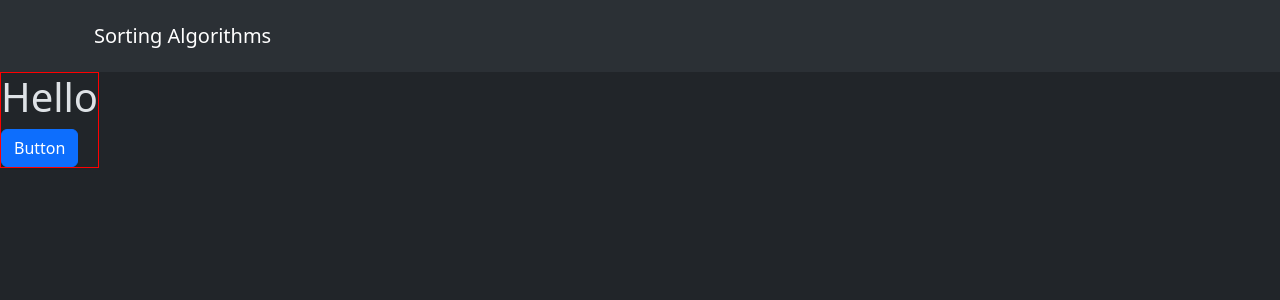
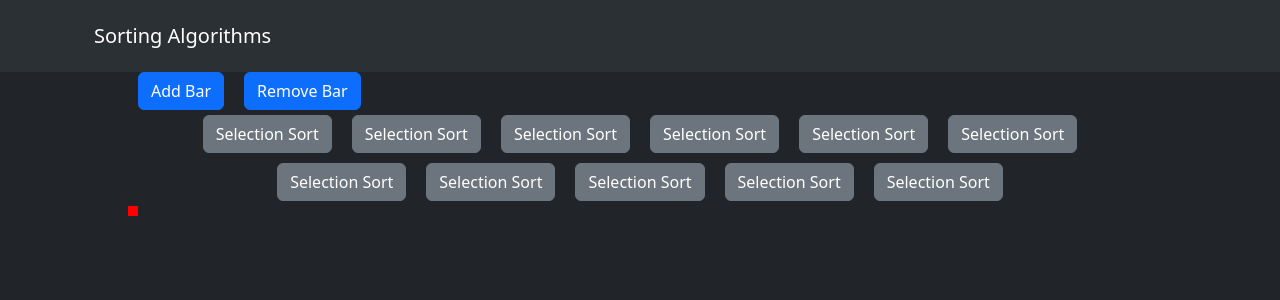
Before and after one commit to EElBard/sorting-algorithms-site, a React (Create React App) app in the folder my-app/: page / in a window 1280 px wide. Shown: the top 300 px of the page. Built offline with nearby package versions, Linux system fonts and the light colour scheme.

Commit message:
Added click functionality and bar component

```diff
--- /dev/null
+++ b/my-app/src/Bars/index.js
@@ -0,0 +1,9 @@
+import './index.scss'
+
+const Bars = () => {
+    return (<>
+        <div className='bar' />
+    </>)
+}
+
+export default Bars
--- /dev/null
+++ b/my-app/src/Bars/index.scss
@@ -0,0 +1,6 @@
+.bar {
+    width: 10px;
+    height: 10px;
+    background: red;
+
+}
--- a/my-app/src/Home/index.js
+++ b/my-app/src/Home/index.js
@@ -1,12 +1,44 @@
 import Button from 'react-bootstrap/Button'
 import './index.scss'
+import Bars from '../Bars'
+import { useState } from 'react'
 
 const Home = () => {
+
+    const [numBars, setNumBars] = useState(20)
+
+    const handleClick = (action) => {
+        if(action == 'add-bar') {
+            setNumBars(numBars + 1)
+        }
+        else if(action == 'remove-bar') {
+            if(numBars > 0) {
+                setNumBars(numBars - 1)
+            }
+        }
+    }
+
     return (
         <>
-            <div className='header'>
-                <h1>Hello</h1>
-                <Button variant="primary">Button</Button> {''}
+            <div className='settings-button-container'>
+                <Button onClick={() => handleClick('add-bar')} variant='primary'>Add Bar</Button>
+                <Button onClick={() => handleClick('remove-bar')} variant='primary'>Remove Bar</Button>
+            </div>
+            <div className='sort-button-container'>
+                <Button variant="secondary">Selection Sort</Button>
+                <Button variant="secondary">Selection Sort</Button>
+                <Button variant="secondary">Selection Sort</Button>
+                <Button variant="secondary">Selection Sort</Button>
+                <Button variant="secondary">Selection Sort</Button>
+                <Button variant="secondary">Selection Sort</Button>
+                <Button variant="secondary">Selection Sort</Button>
+                <Button variant="secondary">Selection Sort</Button>
+                <Button variant="secondary">Selection Sort</Button>
+                <Button variant="secondary">Selection Sort</Button>
+                <Button variant="secondary">Selection Sort</Button>
+            </div>
+            <div className='bars-container'>
+                <Bars />
             </div>
         </>
     )
--- a/my-app/src/Home/index.scss
+++ b/my-app/src/Home/index.scss
@@ -1,4 +1,26 @@
-.header {
-    border: 1px solid red;
-    width: fit-content;
+.settings-button-container {
+    width: 80%;
+    margin-left: 10%;
+
+    .btn {
+        margin: 0px 10px;
+    }
 }
+
+.sort-button-container {
+    width: 80%;
+    margin-left: 10%;
+    display: flex;
+    flex-direction: row;
+    justify-content: center;
+    flex-wrap: wrap;
+
+    .btn {
+        margin: 5px 10px;
+    }
+}
+
+.bars-container {
+    width: 80%;
+    margin-left: 10%;
+}
```
Also changed, not shown: 1 other file (tests, documents, lock files or other folders).
